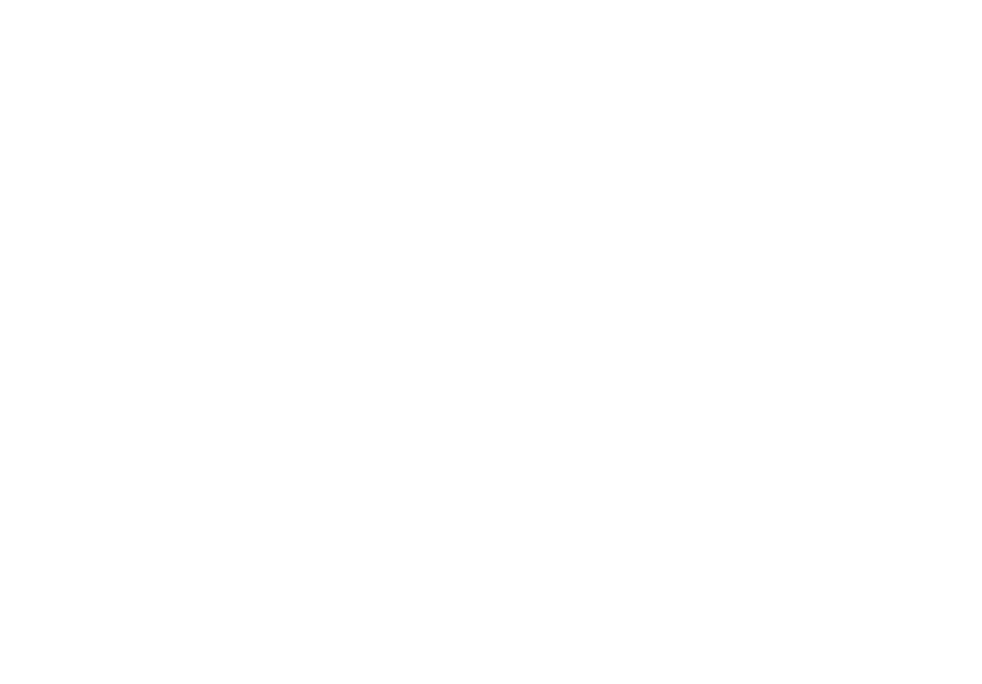
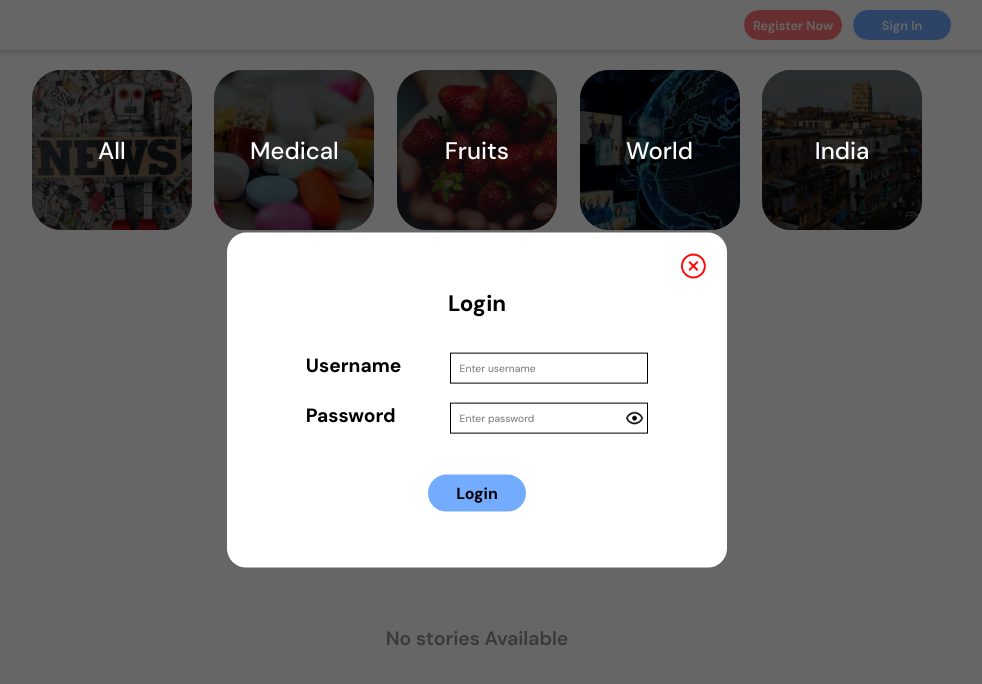
Before and after one commit to rohitjaiswal-3878/stories, a React (Vite) app in the folder frontend/: page /login in a window 1280 px wide. Before the commit this address had no page. Shown: the top 684 px of the page, without its empty margins (163-1145 px from the left). Built offline with nearby package versions, Linux system fonts and the light colour scheme.

Commit message:
Frontend : Created login and register modal.

```diff
--- a/frontend/src/App.jsx
+++ b/frontend/src/App.jsx
@@ -1,13 +1,18 @@
 import "./App.css";
 import { BrowserRouter, Route, Routes } from "react-router-dom";
 import Homepage from "./pages/Homepage";
+import Login from "./components/Login";
+import Register from "./components/Register";
 
 function App() {
   return (
     <BrowserRouter>
       <div className="app">
         <Routes>
-          <Route path="/" element={<Homepage />} />
+          <Route path="/" element={<Homepage />}>
+            <Route path="login" element={<Login />} />
+            <Route path="register" element={<Register />} />
+          </Route>
         </Routes>
       </div>
     </BrowserRouter>
--- /dev/null
+++ b/frontend/src/components/Login/index.jsx
@@ -0,0 +1,25 @@
+import React from "react";
+import styles from "./index.module.css";
+import MyModal from "../MyModal";
+import { useNavigate } from "react-router-dom";
+import crossIcon from "../../assets/cross.jpg";
+import CommonAuthForm from "../../utils/CommonAuthForm";
+
+function Login() {
+  const navigate = useNavigate();
+  const onClose = () => {
+    navigate("/");
+  };
+  return (
+    <MyModal>
+      <div className={styles.container}>
+        <CommonAuthForm>
+          <span>Login</span>
+        </CommonAuthForm>
+        <img src={crossIcon} alt="cross icon" onClick={onClose} />
+      </div>
+    </MyModal>
+  );
+}
+
+export default Login;
--- /dev/null
+++ b/frontend/src/components/Login/index.module.css
@@ -0,0 +1,17 @@
+.container {
+    width: 100%;
+    height: 100%;
+    position: relative;
+    padding: 40px 20px;
+
+    img {
+        width: 25px;
+        position: absolute;
+        top: 5px;
+        right: 5px;
+        cursor: pointer;
+    }
+    img:hover {
+        transform: scale(1.01);
+    }
+}
--- /dev/null
+++ b/frontend/src/components/MyModal/index.jsx
@@ -0,0 +1,21 @@
+import React, { useEffect } from "react";
+import styles from "./index.module.css";
+
+function MyModal({ children, onClose }) {
+  useEffect(() => {
+    document.body.style.overflow = "hidden";
+
+    return () => {
+      document.body.style.overflow = "auto";
+    };
+  }, []);
+
+  return (
+    <>
+      <div onClick={onClose} className={styles.blackSpace}></div>
+      <div className={styles.container}>{children}</div>
+    </>
+  );
+}
+
+export default MyModal;
--- /dev/null
+++ b/frontend/src/components/MyModal/index.module.css
@@ -0,0 +1,21 @@
+.container {
+    position: fixed;
+    top: 50%;
+    left: 50%;
+    transform: translate(-50%,-50%);
+    background-color: white;
+    width: 500px;
+    max-width: 100vw;
+    padding: 1rem;
+    border-radius: 1.2rem;
+    z-index: 2;
+}
+
+.blackSpace {
+    position: fixed;
+    top: 0;
+    left: 0;
+    right: 0;
+    bottom: 0;
+    background-color: rgba(0,0,0,0.6);
+}
--- /dev/null
+++ b/frontend/src/components/Register/index.jsx
@@ -0,0 +1,26 @@
+import React from "react";
+import styles from "./index.module.css";
+import crossIcon from "../../assets/cross.jpg";
+import CommonAuthForm from "../../utils/CommonAuthForm";
+import MyModal from "../MyModal";
+import { useNavigate } from "react-router-dom";
+
+function Register() {
+  const navigate = useNavigate();
+  const onClose = () => {
+    navigate("/");
+  };
+
+  return (
+    <MyModal>
+      <div className={styles.container}>
+        <CommonAuthForm>
+          <span>Register</span>
+        </CommonAuthForm>
+        <img src={crossIcon} alt="cross icon" onClick={onClose} />
+      </div>
+    </MyModal>
+  );
+}
+
+export default Register;
--- /dev/null
+++ b/frontend/src/components/Register/index.module.css
@@ -0,0 +1,17 @@
+.container {
+    width: 100%;
+    height: 100%;
+    position: relative;
+    padding: 40px 20px;
+
+    img {
+        width: 25px;
+        position: absolute;
+        top: 5px;
+        right: 5px;
+        cursor: pointer;
+    }
+    img:hover {
+        transform: scale(1.01);
+    }
+}
--- a/frontend/src/pages/Homepage/index.jsx
+++ b/frontend/src/pages/Homepage/index.jsx
@@ -5,8 +5,10 @@
 import fruitsIcon from "../../assets/fruits.png";
 import worldIcon from "../../assets/world.png";
 import indiaIcon from "../../assets/india.png";
+import { Outlet, useNavigate } from "react-router-dom";
 
 function Homepage() {
+  const navigate = useNavigate();
   const categories = [
     {
       title: "All",
@@ -29,12 +31,15 @@
       image: indiaIcon,
     },
   ];
+
   return (
     <div className={styles.homepage}>
       <div className={styles.navbar}>
         <div className={styles.buttons}>
-          <div>Register Now</div>
-          <div className={styles.green}>Sign In</div>
+          <div onClick={() => navigate("/register")}>Register Now</div>
+          <div className={styles.green} onClick={() => navigate("/login")}>
+            Sign In
+          </div>
         </div>
       </div>
 
@@ -62,6 +67,8 @@
           </div>
         </div>
       </div>
+
+      <Outlet />
     </div>
   );
 }
--- /dev/null
+++ b/frontend/src/utils/CommonAuthForm.jsx
@@ -0,0 +1,37 @@
+import React from "react";
+import styles from "./index.module.css";
+import eyeIcon from "../assets/eye.png";
+
+function CommonAuthForm({ children }) {
+  return (
+    <div className={styles.commonFormContainer}>
+      <h3>{children}</h3>
+      <form>
+        <div>
+          <label htmlFor="">Username</label>
+          <input
+            type="text"
+            name="username"
+            placeholder="Enter username"
+            required
+          />
+        </div>
+
+        <div>
+          <label htmlFor="">Password</label>
+          <input
+            required
+            type="text"
+            name="username"
+            placeholder="Enter password"
+            id={styles.password}
+          />
+          <img src={eyeIcon} alt="eye icon" />
+        </div>
+        <button>{children}</button>
+      </form>
+    </div>
+  );
+}
+
+export default CommonAuthForm;
--- /dev/null
+++ b/frontend/src/utils/index.module.css
@@ -0,0 +1,63 @@
+
+.commonFormContainer {
+    text-align: center;
+
+    h3 {
+        font-size: 1.4rem;
+        margin-bottom: 35px;
+    }
+
+    form {
+        display: flex;
+        flex-direction: column;
+        align-items: center;
+        gap: 1.2rem;
+
+
+        div {
+            width: 80%;
+            position: relative;
+            display: flex;
+            justify-content: space-between;
+       }
+        div label {
+            font-size: 1.2rem;
+            font-weight: 700;
+        }
+
+        div input {
+            width: 58%;
+            padding: 8px 9px;
+            outline: none;
+            border: 1.1px solid black;
+            font-size: 0.65rem;
+        }
+        div #password {
+            padding-right: 25px;
+        }
+        div img {
+            width: 1.1rem;
+            position: absolute;
+            right: 5px;
+            top: 9px;
+            cursor: pointer;
+        }
+
+        button {
+            margin-top: 5%;
+            width: 23%;
+            padding: 8px 0px;
+            border-radius: 20px;
+            font-size: 1rem;
+            font-weight: 700;
+            outline: none;
+            border: none;
+            background-color: #73ABFF;
+            cursor: pointer;
+        }
+
+        button:hover {
+            transform: scale(1.02,1.02);
+        }
+    }
+}
```
Also changed, not shown: frontend/src/assets/cross.jpg (added), frontend/src/assets/eye.png (added).
